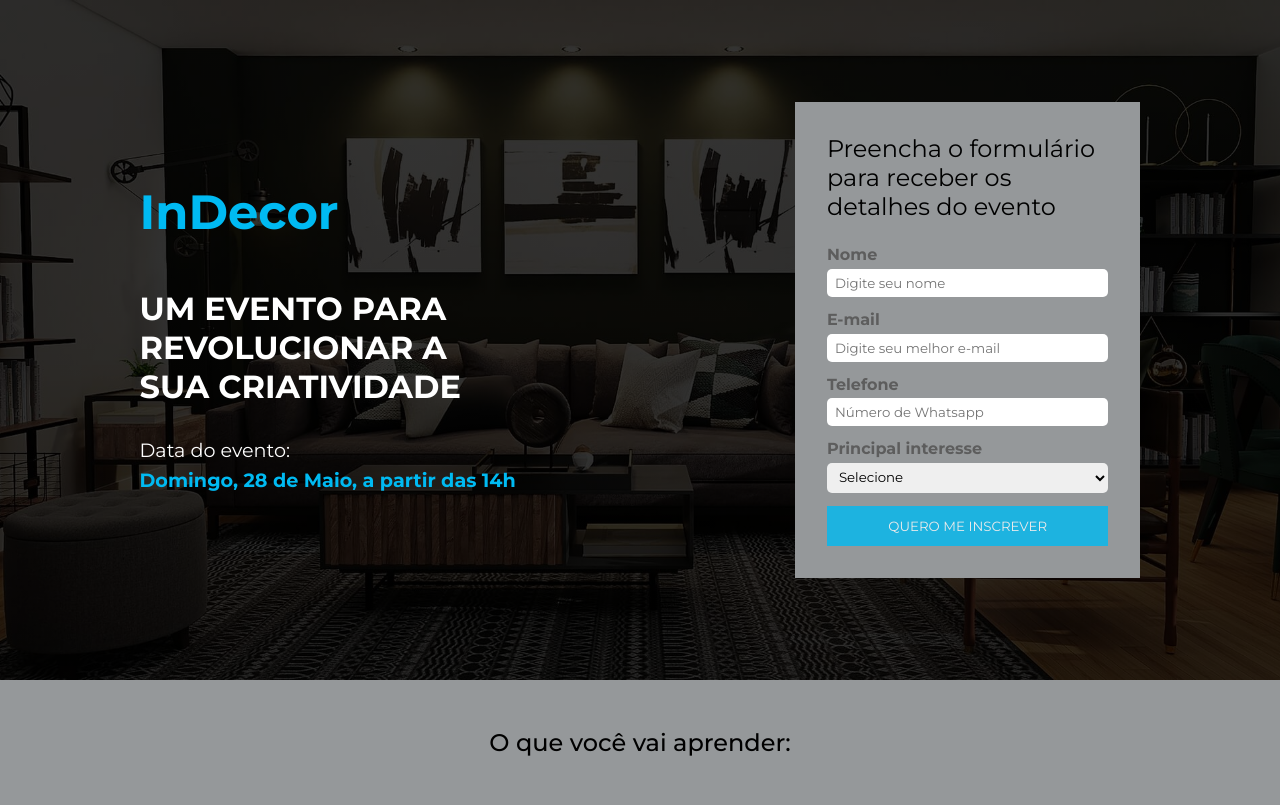
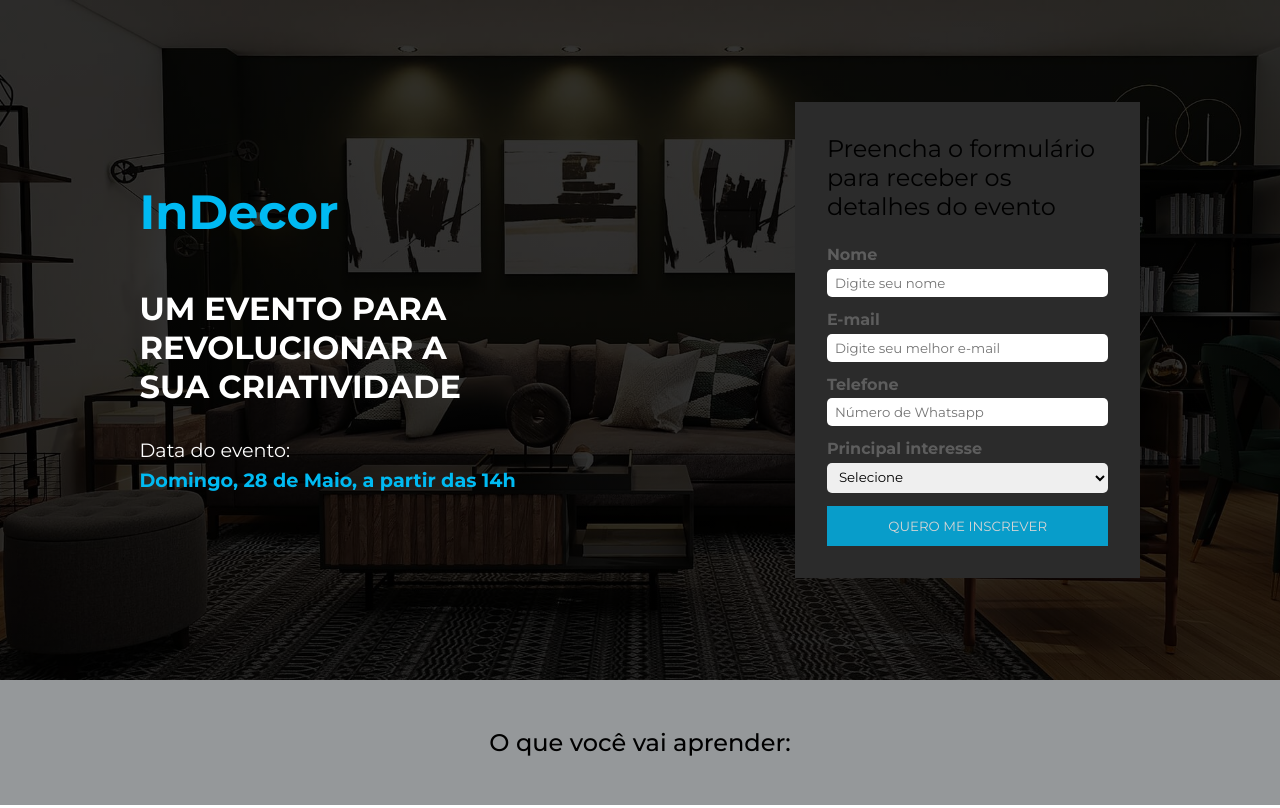
Before and after one commit to LGtkz/InDecor, a plain HTML site: page index.html in a window 1280 px wide. Shown: the top 808 px of the page. Drawn offline with nearby package versions, Linux system fonts and the light colour scheme.

Commit message:
Update styles.css color

```diff
--- a/css/styles.css
+++ b/css/styles.css
@@ -53,7 +53,7 @@
 }
 
 #subscription-form {
-  background-color: var(--secondary);
+  background-color: #2b2b2b;
   padding: 2em;
   max-width: 22%;
 }
```
